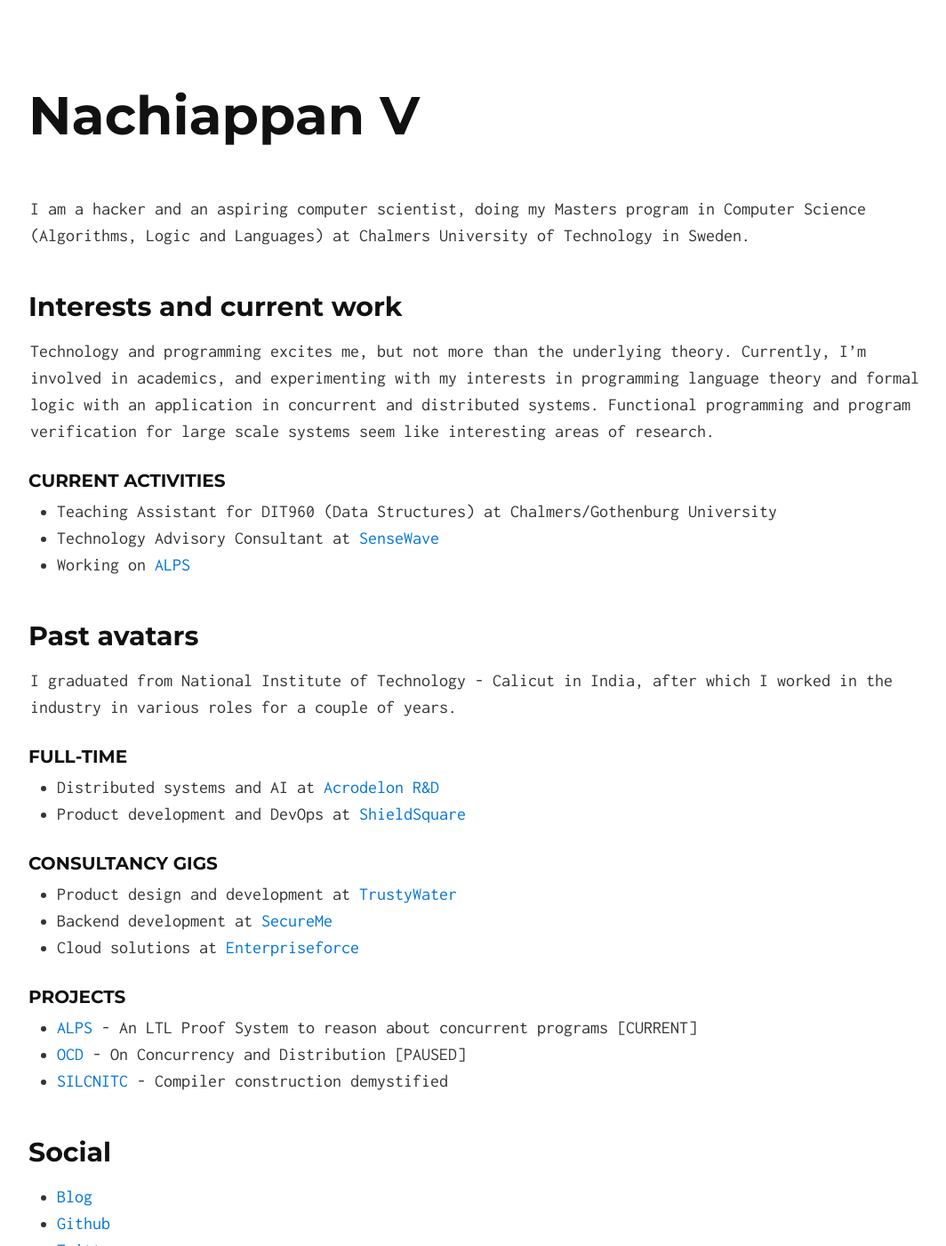
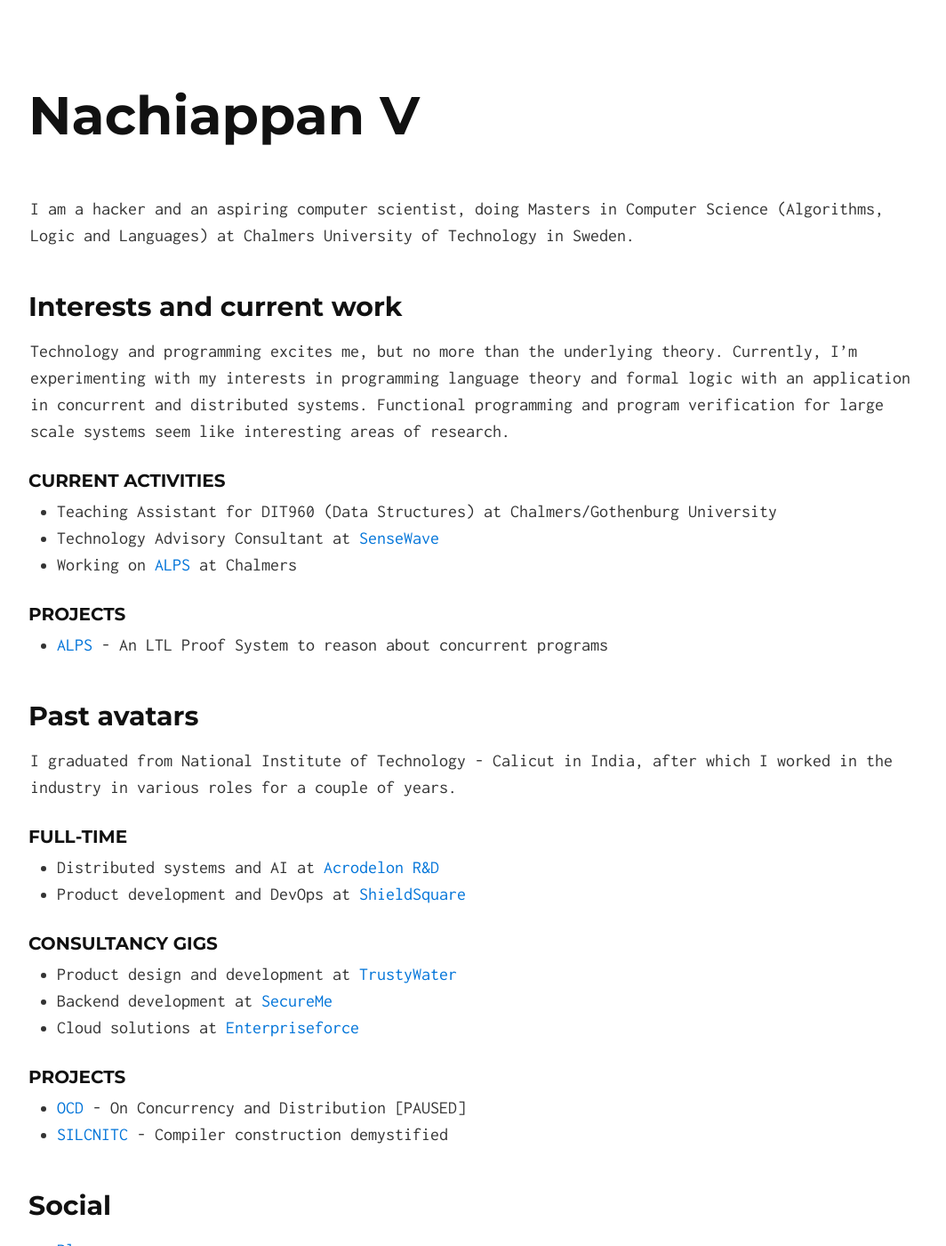
Before and after one commit to nachivpn/nachivpn.github.io, a Jekyll site: the page built from index.md, in a window 1280 px wide and 1400 px high. Shown: the whole window at 89% size, without its empty margins (106-1170 px from the left). Built offline with Jekyll 4.4.1, drawn with Linux system fonts in a browser that asks for light colours.

Commit message:
moves projects to current work section

```diff
--- a/index.md
+++ b/index.md
@@ -2,16 +2,19 @@
 layout: default
 ---
 
-I am a hacker and an aspiring computer scientist, doing my Masters program in Computer Science (Algorithms, Logic and Languages) at Chalmers University of Technology in Sweden.
+I am a hacker and an aspiring computer scientist, doing Masters in Computer Science (Algorithms, Logic and Languages) at Chalmers University of Technology in Sweden.
 
 ## Interests and current work
 
-Technology and programming excites me, but not more than the underlying theory. Currently, I'm involved in academics, and experimenting with my interests in programming language theory and formal logic with an application in concurrent and distributed systems. Functional programming and program verification for large scale systems seem like interesting areas of research.
+Technology and programming excites me, but no more than the underlying theory. Currently, I'm experimenting with my interests in programming language theory and formal logic with an application in concurrent and distributed systems. Functional programming and program verification for large scale systems seem like interesting areas of research.
 
 ### Current activities
 * Teaching Assistant for DIT960 (Data Structures) at Chalmers/Gothenburg University
 * Technology Advisory Consultant at [SenseWave](https://angel.co/sensewave-1)
-* Working on [ALPS](https://github.com/alps-chalmers)
+* Working on [ALPS](https://github.com/alps-chalmers) at Chalmers
+
+### Projects
+* [ALPS](https://github.com/alps-chalmers) - An LTL Proof System to reason about concurrent programs
 
 ## Past avatars
 
@@ -29,7 +32,6 @@ I graduated from National Institute of Technology - Calicut in India, after whic
 
 ### Projects
 
-* [ALPS](https://github.com/alps-chalmers) - An LTL Proof System to reason about concurrent programs [CURRENT]
 * [OCD](http://blog.nachivpn.me/search/label/Notes%20on%20concurrency%20and%20distribution) - On Concurrency and Distribution [PAUSED]
 * [SILCNITC](http://silcnitc.github.io/about.html) - Compiler construction demystified
 
```
